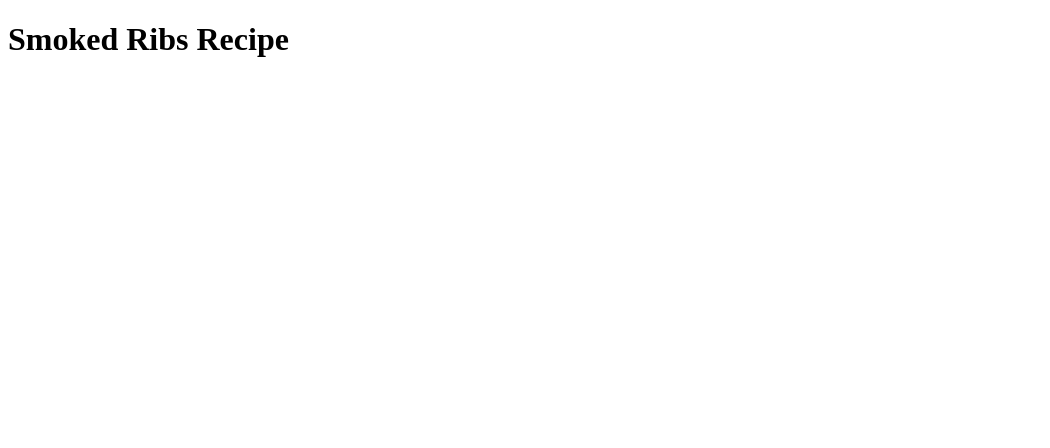
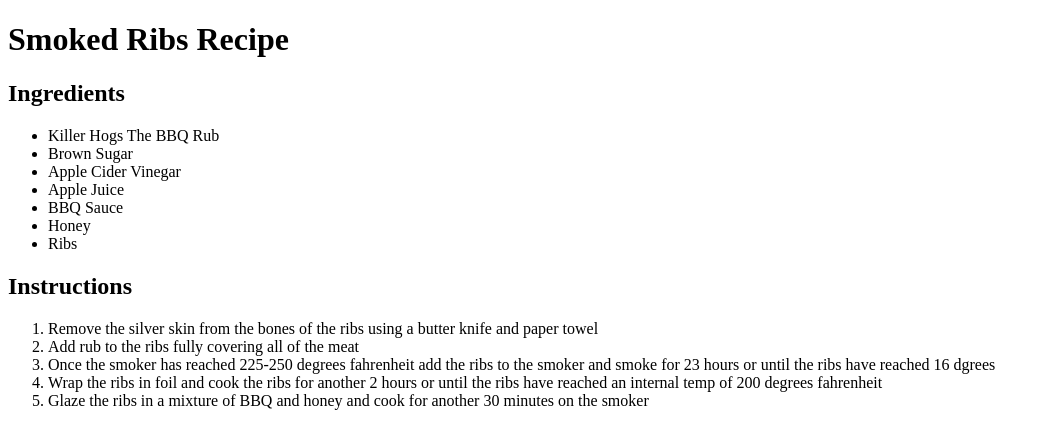
Before and after one commit to bswogger02/Brian-Swogger-Recipe-Site, a plain HTML site: page recipes/smoked_ribs.html in a window 1280 px wide. Shown: the whole page, without its empty margins (0-1050 px from the left). Drawn offline with Linux system fonts and the light colour scheme.

Commit message:
Filled in more recipes

```diff
--- a/recipes/smoked_ribs.html
+++ b/recipes/smoked_ribs.html
@@ -6,5 +6,25 @@
 </head>
 <body>
     <h1>Smoked Ribs Recipe</h1>
+
+    <h2>Ingredients</h2>
+    <ul>
+        <li>Killer Hogs The BBQ Rub</li>
+        <li>Brown Sugar</li>
+        <li>Apple Cider Vinegar</li>
+        <li>Apple Juice</li>
+        <li>BBQ Sauce</li>
+        <li>Honey</li>
+        <li>Ribs</li>
+    </ul>
+
+    <h2>Instructions</h2>
+    <ol>
+        <li>Remove the silver skin from the bones of the ribs using a butter knife and paper towel</li>
+        <li>Add rub to the ribs fully covering all of the meat</li>
+        <li>Once the smoker has reached 225-250 degrees fahrenheit add the ribs to the smoker and smoke for 23 hours or until the ribs have reached 16 dgrees</li>
+        <li>Wrap the ribs in foil and cook the ribs for another 2 hours or until the ribs have reached an internal temp of 200 degrees fahrenheit</li>
+        <li>Glaze the ribs in a mixture of BBQ and honey and cook for another 30 minutes on the smoker</li>
+    </ol>
 </body>
 </html>
```
Also changed, not shown: recipes/buttermilk_biscuits.html (+3 -0 lines).
